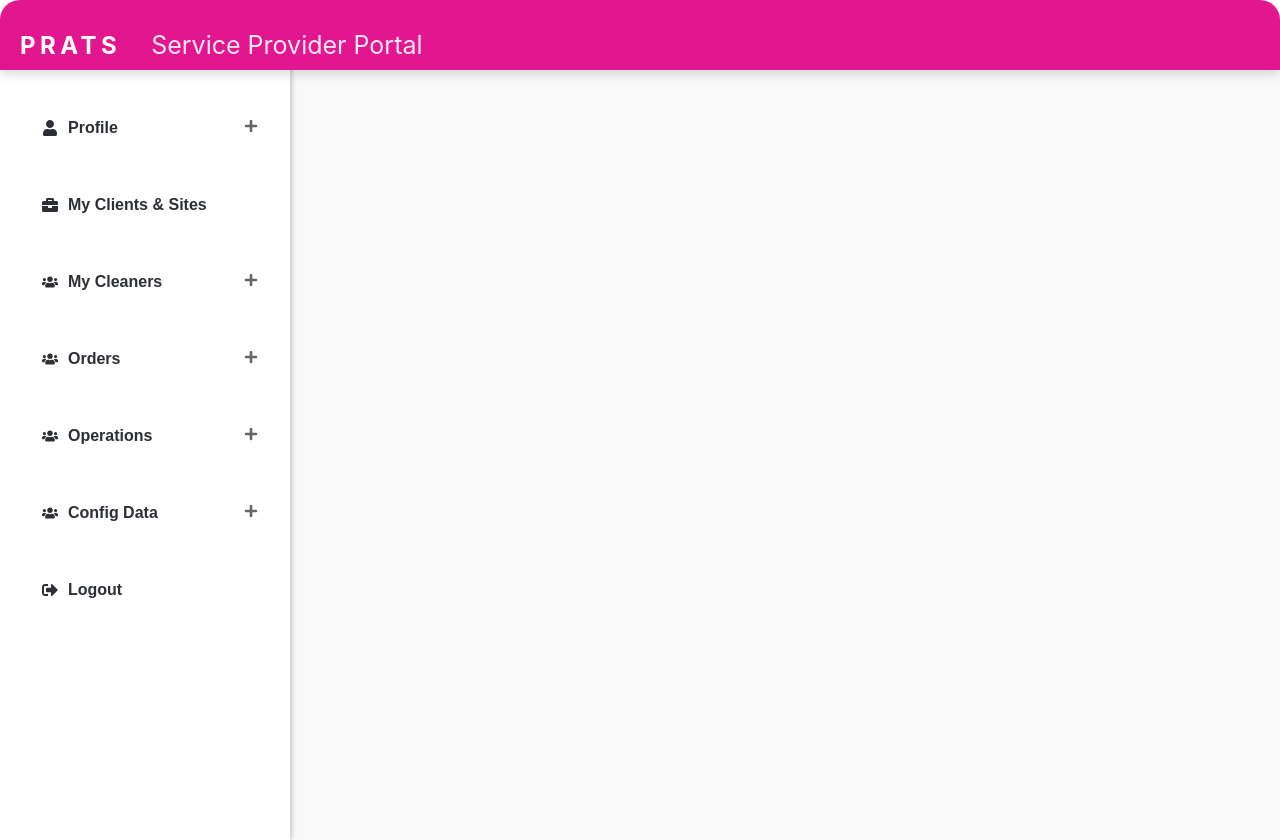
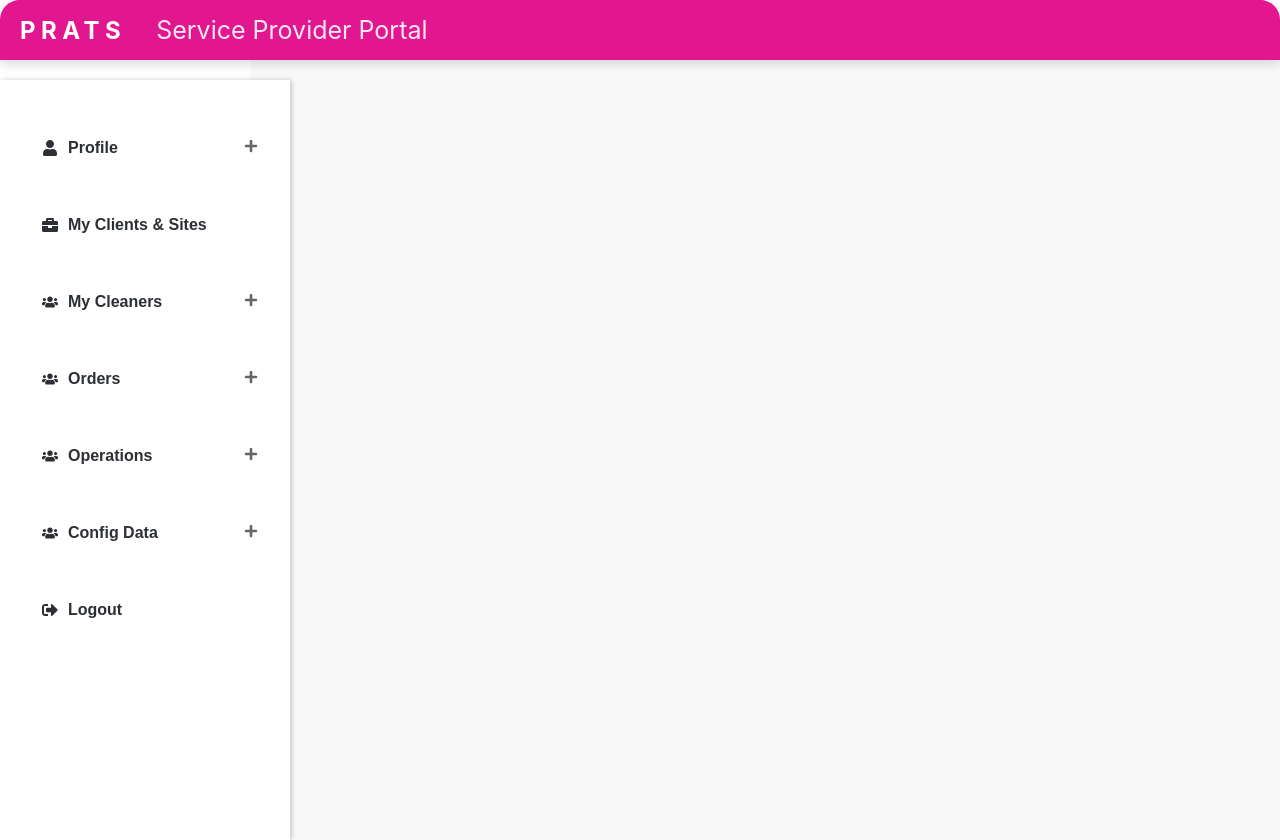
Before and after one commit to aarushigoel24/vivid, a React (Vite) app in the folder frontend/: page /layout in a window 1280 px wide. Built offline with nearby package versions, Linux system fonts and the light colour scheme.

Commit message:
Commit Changes Astha

```diff
--- a/frontend/src/Cleaners/CleanerAdminV1.tsx
+++ b/frontend/src/Cleaners/CleanerAdminV1.tsx
@@ -1,7 +1,7 @@
 import React, { useEffect, useState } from "react";
 import "../common.css";
 import "./newcleaner.css"; // added this line
-
+import { FaUserAlt } from "react-icons/fa";
 // Type definitions for cleaner data
 interface Certificate {
   type: string;
@@ -29,7 +29,9 @@ const CleanerAdminV1Page = () => {
   const [cleaners, setCleaners] = useState<Cleaner[]>([]);
   const [loading, setLoading] = useState(true);
   const [error, setError] = useState<string | null>(null);
-
+    const [selectedClient, setSelectedClient] = useState("");
+  const [selectedSite, setSelectedSite] = useState("");
+  const [selectedState, setselectedState] = useState("");
   // Fetch cleaner data
   useEffect(() => {
     fetch("http://localhost:4000/cleaners")
@@ -74,9 +76,34 @@ const CleanerAdminV1Page = () => {
 
   return (
     <div className="container">
-      <h1 className="page-title">Cleaner Admin</h1>
+      <h1 className="page-title"></h1>
+      <div className="wo-header">
+      <strong>🧹 My Cleaner & 👦 Cleaner Admin V1</strong>
 
-      <table className="table table-striped">
+        </div>
+      <div className="section-card filter-section">
+
+  <div className="filter-row">
+
+    <div className="form-group">
+
+<span>{selectedSite || "Cleaner FirstName"}</span>
+
+    </div>
+    <div className="form-group">
+
+<span>{selectedSite || "Cleaner LastName"}</span>
+
+    </div>
+    <div className="button-group">
+    <button className="btn blue">🔍Filter</button>
+    <button className="btn blue">📄Excel</button>
+    </div>
+  </div>
+</div>
+<div className="section-card filter-section">
+
+<table className="table table-striped">
         <thead>
           <tr>
             <th>Name</th>
@@ -91,7 +118,7 @@ const CleanerAdminV1Page = () => {
               <td>
                 <strong>{cleaner.name}</strong>
                 <br />
-                <span className="cleaner-id">ID: {cleaner.id}</span>
+                <label className="cleaner-id">ID: {cleaner.id}</label>
               </td>
               <td>
                 {Array.isArray(cleaner.certificates) && cleaner.certificates.length > 0 ? (
@@ -146,6 +173,9 @@ const CleanerAdminV1Page = () => {
           ))}
         </tbody>
       </table>
+
+</div>
+
     </div>
   );
 };
--- a/frontend/src/Cleaners/newcleaner.css
+++ b/frontend/src/Cleaners/newcleaner.css
@@ -142,6 +142,13 @@
   margin-bottom: 5px;
   font-weight: 500;
 }
+span {
+  padding: 8px;
+  font-size: 1rem;
+  color: #333;
+  border-bottom: 1px solid #ccc;
+  display: inline-block;
+}
 
 .form-group input[type="text"],
 .form-group select {
--- a/frontend/src/MyClients&Sites/MyClients&SitesV1.tsx
+++ b/frontend/src/MyClients&Sites/MyClients&SitesV1.tsx
@@ -31,6 +31,10 @@ const CleanerScheduleTable = () => {
   const [cleanerData, setCleanerData] = useState<CleanerSchedule[]>([]);
   const [loading, setLoading] = useState(true);
   const [error, setError] = useState<string | null>(null);
+  const [selectedClient, setSelectedClient] = useState("");
+const [selectedSite, setSelectedSite] = useState("");
+const [selectedState, setselectedState] = useState("");
+
 
   useEffect(() => {
     const fetchCleanerChanges = async () => {
@@ -81,14 +85,57 @@ const CleanerScheduleTable = () => {
   if (error) return <p>{error}</p>;
 
   return (
+
     <div className="cleanup-container">
-      <div style={{ display: "flex", justifyContent: "center", alignItems: "center", gap: "20px", fontSize: "14px", marginBottom: "8px" }}>
+
+
+
+
+      <div className="container">
+      <div className="wo-header">
+      <span><strong>🏢 My Clients & Sites V1</strong></span>
+
+        </div>
+      <div className="section-card filter-section">
+
+  <div className="filter-row">
+    <div className="form-group">
+      <label>Client</label>
+      <select value={selectedClient} onChange={(e) => setSelectedClient(e.target.value)}>
+        <option value="">select client</option>
+        {[...new Set(cleanerData.map(d => d.client))].map((client, idx) => (
+          <option key={idx} value={client}>{client}</option>
+        ))}
+      </select>
+    </div>
+    <div className="form-group">
+      <label>Site</label>
+      <select value={selectedSite} onChange={(e) => setSelectedSite(e.target.value)}>
+        <option value="">select site</option>
+        {[...new Set(cleanerData.flatMap(d => d.site))].map((site, idx) => (
+          <option key={idx} value={site}>{site}</option>
+        ))}
+      </select>
+    </div>
+    <div className="form-group">
+      <label>State</label>
+      <select value={selectedState} onChange={(e) => setselectedState(e.target.value)}>
+        <option value="">select state</option>
+
+      </select>
+    </div>
+    <div className="button-group">
+    <button className="btn blue"><span role="img">🔍</span> Filter</button>
+    <button className="btn blue"><span role="img">📄</span> Excel</button>
+    </div>
+  </div>
+</div>
+<div className="section-card table-section">
+<div style={{ display: "flex", justifyContent: "center", alignItems: "center", gap: "20px", fontSize: "14px", marginBottom: "8px" }}>
         <div><FaFlag className="flag-icon" /> Primary Cleaner</div>
         <div><FaKey className="key-icon" /> Signed For Key</div>
       </div>
-
-      <div className="container">
-        <table className="table">
+<table className="table">
           <thead>
             <tr>
               <th>Client</th>
@@ -132,6 +179,10 @@ const CleanerScheduleTable = () => {
             ))}
           </tbody>
         </table>
+
+
+</div>
+
       </div>
     </div>
   );
--- a/frontend/src/MyClients&Sites/cleanerschedule.css
+++ b/frontend/src/MyClients&Sites/cleanerschedule.css
@@ -12,3 +12,34 @@
   margin-right: 6px;
   color: goldenrod;
 }
+.section-card {
+  background-color: white;
+  border-radius: 10px;
+  box-shadow: 0 2px 10px rgba(0, 0, 0, 0.1);
+  padding: 16px;
+  margin-bottom: 20px;
+}
+
+.filter-row {
+  display: flex;
+  align-items: center;
+  justify-content: space-between;
+  flex-wrap: wrap;
+  gap: 16px;
+}
+
+.form-group-inline {
+  display: flex;
+  flex-direction: column;
+}
+
+.form-group-inline select {
+  min-width: 150px;
+}
+
+.button-group {
+  display: flex;
+  gap: 10px;
+  margin-left: auto;
+  margin-top: 12px;
+}
--- a/frontend/src/Orders/AllWorkOrdersV1.tsx
+++ b/frontend/src/Orders/AllWorkOrdersV1.tsx
@@ -38,7 +38,7 @@ const AllWorkOrdersV1Page = () => {
 
     return (
         <div className="app-container">
-            <MainHeader />
+
       <div className="wo-page">
 
         <div className="wo-header">
--- a/frontend/src/Orders/header.css
+++ b/frontend/src/Orders/header.css
@@ -1,24 +1,23 @@
 .mheader {
     background-color: #e2178f;
     color: white;
-    padding: 25px 0 15px 0;
-    width: 100vw;
+    padding: 15px 0; /* Reduced vertical padding */
+    width: 100%;
     min-width: 1200px;
     position: fixed;
     top: 0;
     left: 0;
     z-index: 1000;
     border-radius: 20px 20px 0 0;
-    box-shadow: 0 4px 12px rgba(0, 0, 0, 0.15);
+    box-shadow: 0 4px 12px rgba(0,0,0,0.15);
     overflow: hidden;
-    margin: 0;
 }
 
 .mheader > div {
     display: flex;
     align-items: center;
     gap: 30px;
-    padding-left: 20px; /* Small left padding if needed */
+    padding: 0 20px;
     justify-content: flex-start;
 }
 
@@ -26,9 +25,8 @@
     display: flex;
     align-items: baseline;
     gap: 10px;
-    position: relative;
-    top: 5px;
     margin-right: auto;
+    /* Removed top: 5px as we don't need extra offset in thinner header */
 }
 
 .mheader h1 {
@@ -36,7 +34,7 @@
     font-size: 24px;
     font-weight: 700;
     white-space: nowrap;
-    letter-spacing: 4.5px;
+    letter-spacing: 5.5px;
 }
 
 .mheader h2 {
@@ -47,26 +45,26 @@
     opacity: 0.9;
 }
 
-/* Decorative top curves */
+/* Adjusted decorative curved edges for thinner header */
 .mheader::before,
 .mheader::after {
     content: '';
     position: absolute;
     top: 0;
-    width: 40px;
-    height: 40px;
+    width: 30px; /* Slightly smaller */
+    height: 30px; /* Slightly smaller */
     background: transparent;
     z-index: -1;
 }
 
 .mheader::before {
-    left: -20px;
+    left: -15px;
     border-radius: 0 0 20px 0;
-    box-shadow: 15px -15px 0 15px #e2178f;
+    box-shadow: 10px -10px 0 10px #e2178f; /* Smaller shadow */
 }
 
 .mheader::after {
-    right: -20px;
+    right: -15px;
     border-radius: 0 0 0 20px;
-    box-shadow: -15px -15px 0 15px #e2178f;
+    box-shadow: -10px -10px 0 10px #e2178f; /* Smaller shadow */
 }
--- a/frontend/src/sidebar/Sidebar.tsx
+++ b/frontend/src/sidebar/Sidebar.tsx
@@ -40,7 +40,7 @@ const Sidebar: React.FC = () => {
         { label: "Cleaner Admin", path: "/layout/CleanerAdminV1", icon: <MdWork /> },
         { label: "Cleaner Certificates", path: "/layout/CleanerCertificateV1", icon: <MdWork /> },
         { label: "Cleaner Induction", path: "/layout/CleanerInductionV1", icon: <MdWork /> },
-        { label: "Change Cleaner", path: "/layout/ChangeCleaner", icon: <MdWork /> },
+
     ]},
     { label: "Orders", path: "/layout/Orders", icon: <FaUsers />, hasSubmenu: true, subItems: [
         { label: "Periodical Work Orders", path: "/layout/PeriodicalWorkOrdersV1" },
@@ -65,6 +65,7 @@ const Sidebar: React.FC = () => {
       { label: "Configure Cleaners", path: "/layout/CleanersListPage" },
 
       { label: "Work Order Dashboards", path: "/layout/Createworkorderpage" },
+      { label: "Change Cleaner", path: "/layout/ChangeCleaner", icon: <MdWork /> },
   ]},
     { label: "Logout", path: "/layout/Logout", icon: <FaSignOutAlt />, hasSubmenu: false },
   ];
@@ -77,10 +78,10 @@ const Sidebar: React.FC = () => {
           <li key={index}>
             <div className={`sidebar-header ${expanded[item.label] ? "active" : ""}`}>
               <NavLink to={item.path} className="sidebar-link">
-                {item.icon} <span>{item.label}</span>
+                {item.icon} <label>{item.label}</label>
               </NavLink>
               {item.hasSubmenu && (
-                <span
+                <label
                   className="toggle-icon"
                   onClick={(e) => {
                     e.preventDefault();
@@ -88,7 +89,7 @@ const Sidebar: React.FC = () => {
                   }}
                 >
                   {expanded[item.label] ? <FaMinus /> : <FaPlus />}
-                </span>
+                </label>
               )}
             </div>
             {item.hasSubmenu && expanded[item.label] && (
--- a/frontend/src/sidebar/SidebarLayout.css
+++ b/frontend/src/sidebar/SidebarLayout.css
@@ -11,11 +11,11 @@
 /* Sidebar Styling - Updated */
 .sidebar {
     width: 250px;
-    height: calc(100vh - 60px); /* Account for header */
+    height: calc(100vh - 80px); /* Account for header */
     background-color: white;
     position: fixed;
     left: 0;
-    top: 60px; /* Start below header */
+    top: 80px; /* Start below header */
     padding: 20px;
     overflow-y: auto;
     scrollbar-width: thin;
```
